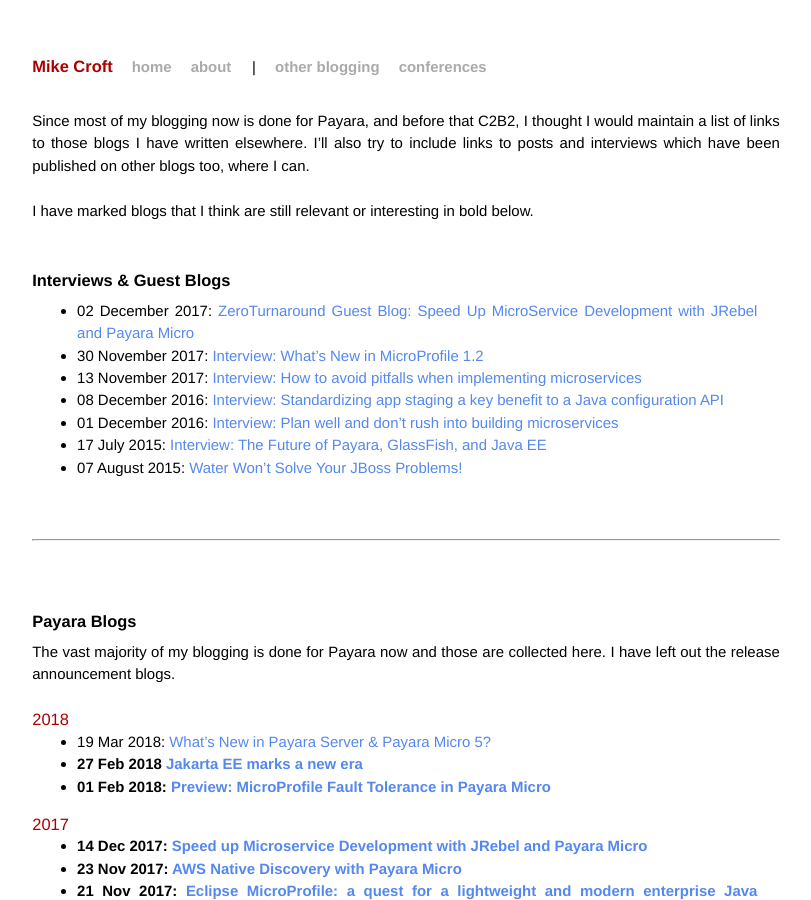
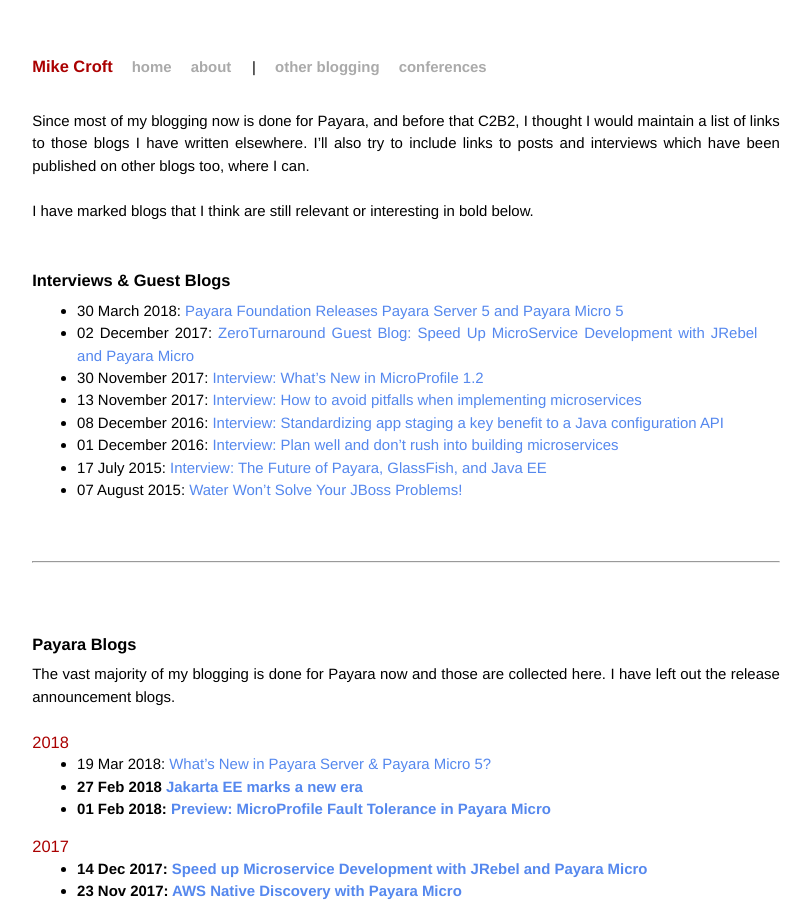
Before and after one commit to mikecroft/mikecroft.github.io, a Jekyll site: the page built from other-blogging/index.md, in a window 1280 px wide and 900 px high. Shown: the whole window, without its empty margins (234-1045 px from the left). Built offline with Jekyll 4.4.1, drawn with Linux system fonts in a browser that asks for light colours; some of the changed lines change nothing that is shown.

Commit message:
Update index.md

```diff
--- a/other-blogging/index.md
+++ b/other-blogging/index.md
@@ -9,6 +9,7 @@
 I have marked blogs that I think are still relevant or interesting in bold below.
 
 # Interviews & Guest Blogs
+* 30 March 2018: [Payara Foundation Releases Payara Server 5 and Payara Micro 5](https://www.infoq.com/news/2018/03/payara-releases-version-5)
 * 02 December 2017: [ZeroTurnaround Guest Blog: Speed Up MicroService Development with JRebel and Payara Micro](https://zeroturnaround.com/rebellabs/speed-up-microservice-development-with-jrebel-and-payara-micro/)
 * 30 November 2017: [Interview: What's New in MicroProfile 1.2](https://www.infoq.com/news/2017/11/whats-new-in-microprofile-1-2)
 * 13 November 2017: [Interview: How to avoid pitfalls when implementing microservices](http://searchmicroservices.techtarget.com/feature/How-to-avoid-pitfalls-when-implementing-microservices)
@@ -71,7 +72,7 @@
 These blogs were (almost) all published before I transferred to Payara. At that time, I worked with lots of Java middleware, hence the wide range. There may be one or two formatting issues, since the blogging platform was upgraded and not every blog converted properly.
 
 ## 2016
-* 24 February 2016: [Using the Vagrant-Env Plugin for AWS Collaboration](http://blog.c2b2.co.uk/middleware-blog/using-vagrant-env-plugin-for-aws.php)
+* 24 February 2016: [Using the Vagrant-Env Plugin for AWS Collaboration](https://www.c2b2.co.uk/middleware-blog/using-the-vagrant-env-plugin-for-aws-collaboration.php)
 
 ## 2015
 * **17 February 2015: [JBoss EAP 6 Domain Mode](http://blog.c2b2.co.uk/middleware-blog/jboss-eap-6-domain-mode.php)**
```
